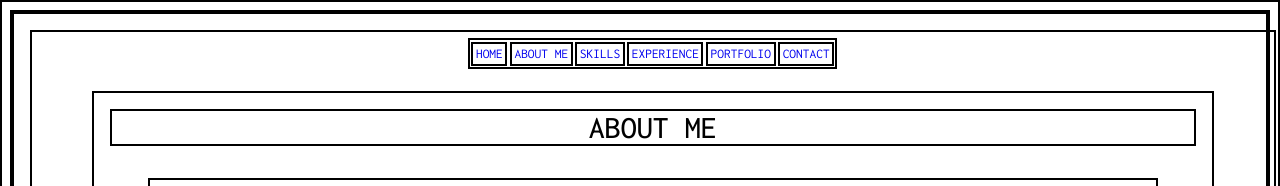
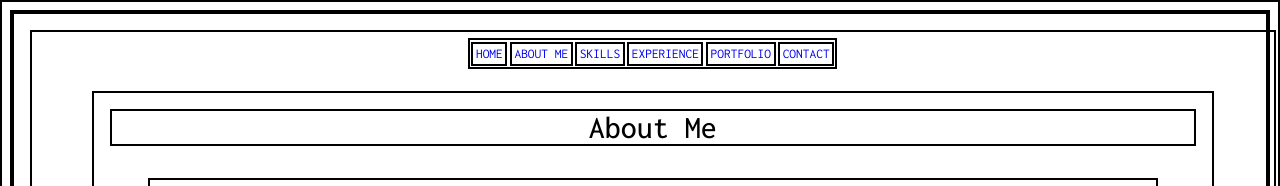
Before and after one commit to gregdusek/my-portfolio, a React (Create React App) app: page /About in a window 1280 px wide. Shown: the top 186 px of the page. Built offline with nearby package versions, Linux system fonts and the light colour scheme.

Commit message:
Updated about paragraphs

```diff
--- a/src/Components/About/index.js
+++ b/src/Components/About/index.js
@@ -3,7 +3,7 @@ import './styles.css';
 const About = () => {
     return (
         <div className='about-container'>
-            <h1 className='page-title'>ABOUT ME</h1>
+            <h1 className='page-title'>About Me</h1>
             <div className='aboutColumn-container'>
                 <div className='about-1'>
                     <h1 className='aboutLeft-title'>HEY, I'M GREG!</h1>
@@ -11,7 +11,9 @@ const About = () => {
                     <br/><br/>
                     Born in a small town and raised in a big city, at a young age I learned how to thrive in a fast paced environment while maintaining my southern charm. Tenure within multiple fields has taught me valuable skills leading to my success today.
                     <br/><br/>
-                    Whether you need an e-commerce site, blog, personal portfolio, or useful software, I can help you bring that idea to fruition. Details on how to contact me is available on my contact page.</p>
+                    Whether you need an e-commerce site, blog, personal portfolio, or useful software, I can help you bring that idea to fruition. Details on how to contact me is available on my contact page.
+                    <br/><br/></p>
+
                 </div>
                 <div className='about-2'>
                     <img className='about-img' src='https://res.cloudinary.com/gregdusek/image/upload/v1615957747/Dev%20Language%20Icons/CWP-271_sized_av7zgj.jpg' alt='' />
@@ -20,7 +22,6 @@ const About = () => {
                 <h1 className='aboutRight-title'>MY HOBBIES & INTERESTS</h1>
                     <p className='column-paragraph2'>There's a number of activities and hobbies I enjoy when I'm not behind the keyboard working on code.
                     <br/><br/>
-
                             <li>Enjoying the company of my wife</li>
                             <li>Playing outside with my dogs</li>
                             <li>Fly fishing</li>
```
